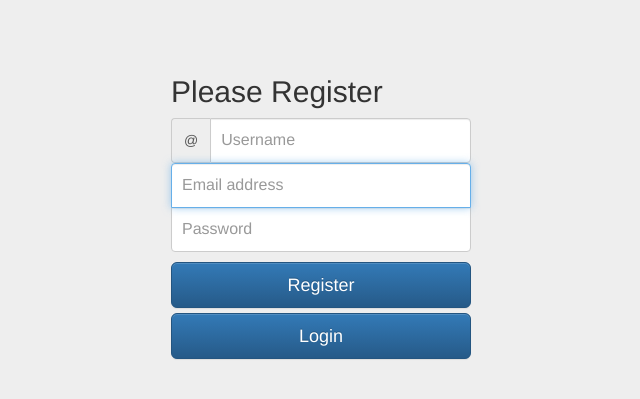
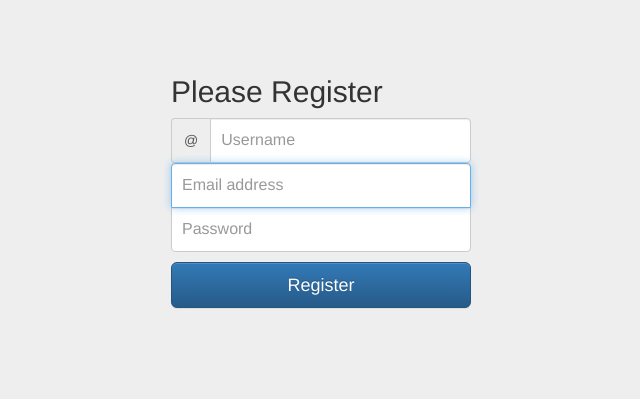
Before and after one commit to xDannyx/sklep, a PHP site: page /register.php in a window 1280 px wide. Shown: the top 399 px of the page, without its empty margins (319-959 px from the left). Run offline with PHP 8.4, Linux system fonts and the light colour scheme; data that the repository does not hold is empty.

Commit message:
usunięto przycisk logowania

```diff
--- a/register.php
+++ b/register.php
@@ -73,7 +73,7 @@ $email2 = $_POST['email'];
 
         <button class="btn btn-lg btn-primary btn-block" type="submit">Register</button>
 
-        <a class="btn btn-lg btn-primary btn-block" href="login.php">Login</a>
+
 
       </form>
 
```
